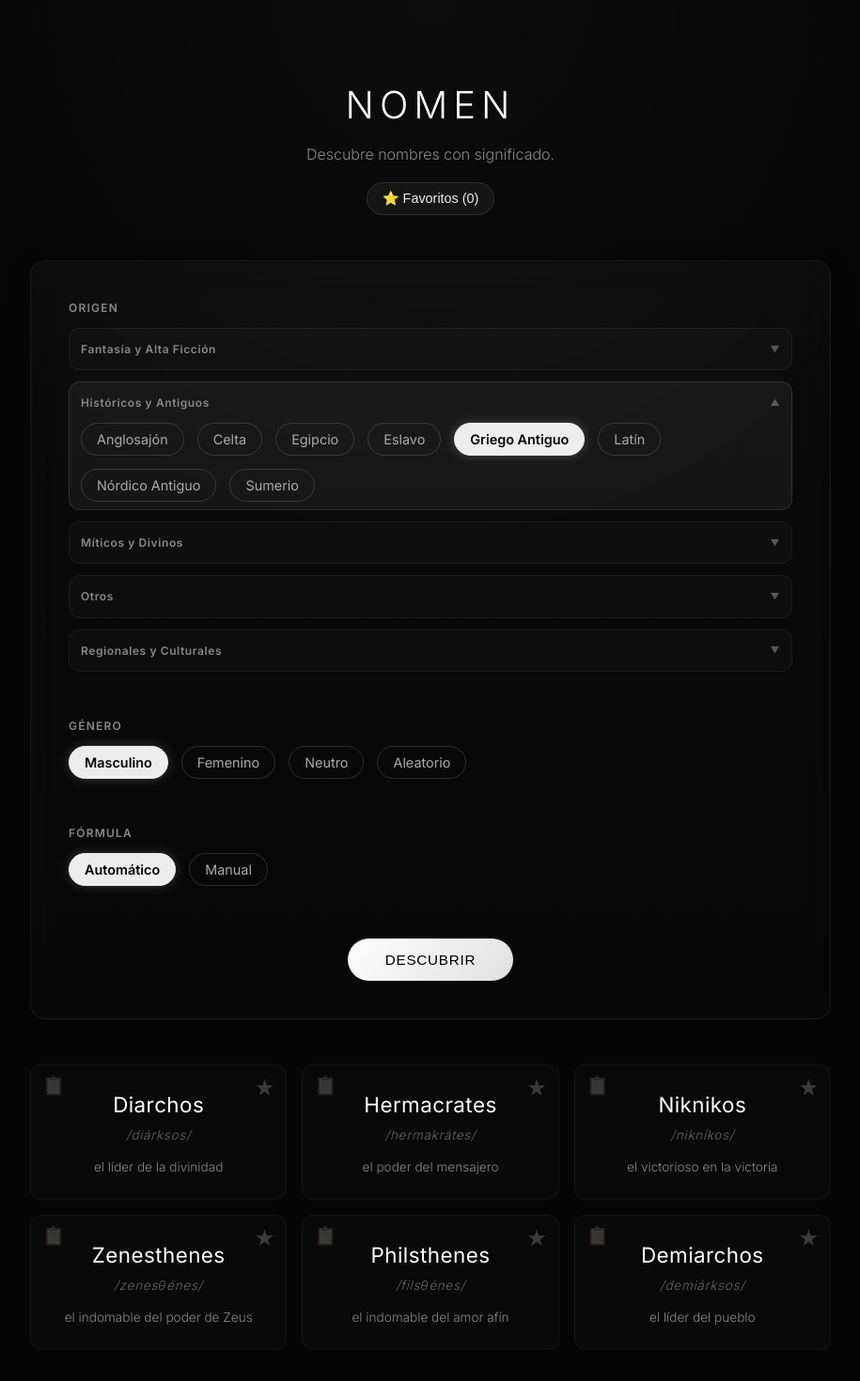
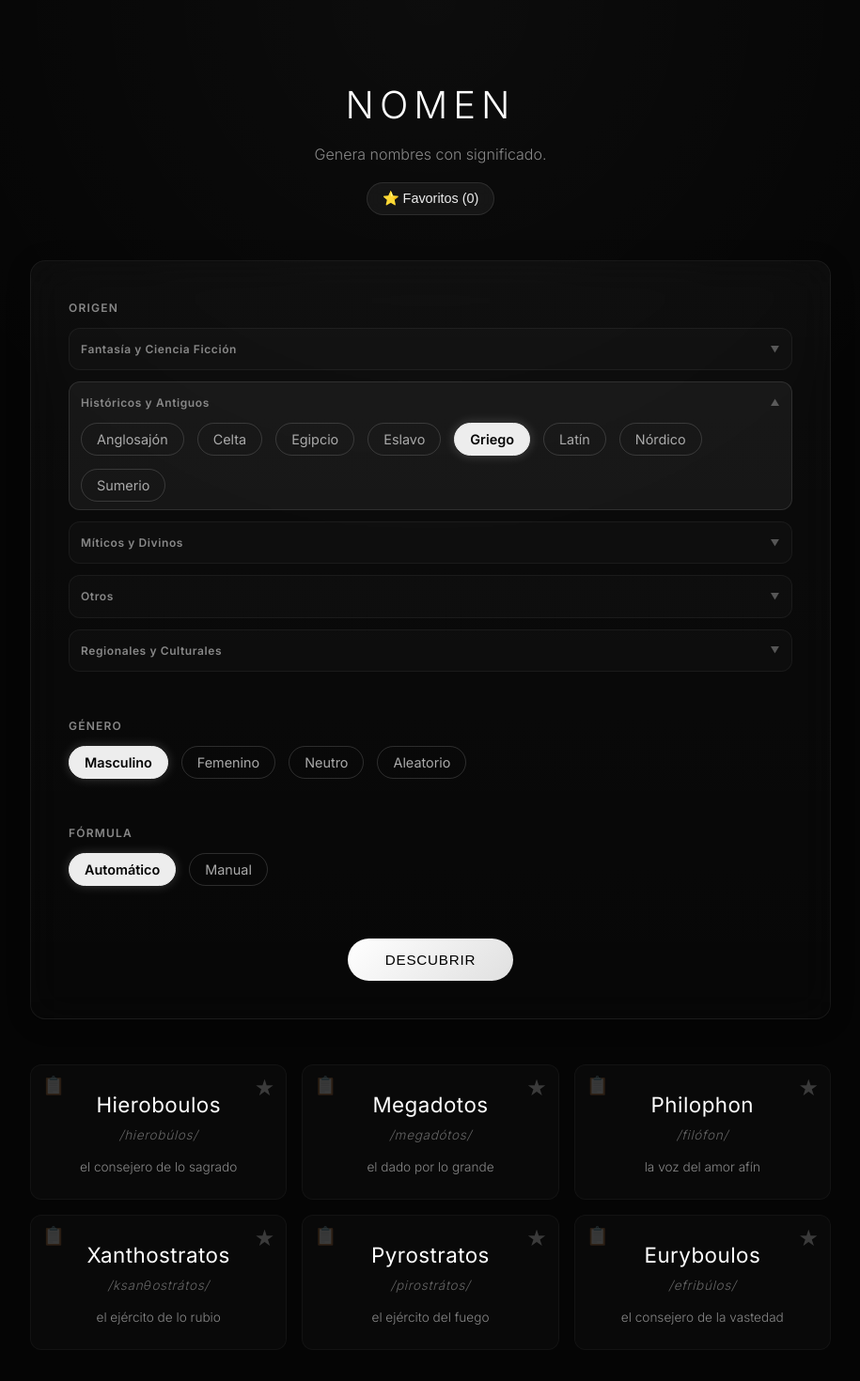
Before and after one commit to AndreaGonRod/generator, a React (Vite) app: page / in a window 1280 px wide. Shown: the top 1470 px of the page at 94% size, without its empty margins (182-1097 px from the left). Built offline with nearby package versions, Linux system fonts and the light colour scheme.

Commit message:
feat: add main React application and name generator logic

```diff
--- a/src/App.jsx
+++ b/src/App.jsx
@@ -6,7 +6,7 @@ import { ChipGroup } from './components/ChipGroup';
 
 const groupedStyleOptions = [
   {
-    label: 'Fantasía y Alta Ficción',
+    label: 'Fantasía y Ciencia Ficción',
     options: [
       { value: 'VALYRIAN', label: 'Alto Valyrio' },
       { value: 'ELVISH', label: 'Élfico' },
@@ -20,9 +20,9 @@ const groupedStyleOptions = [
       { value: 'CELTIC', label: 'Celta' },
       { value: 'EGYPTIAN', label: 'Egipcio' },
       { value: 'SLAVIC', label: 'Eslavo' },
-      { value: 'GREEK', label: 'Griego Antiguo' },
+      { value: 'GREEK', label: 'Griego' },
       { value: 'LATIN', label: 'Latín' },
-      { value: 'NORDIC', label: 'Nórdico Antiguo' },
+      { value: 'NORDIC', label: 'Nórdico' },
       { value: 'SUMERIAN', label: 'Sumerio' }
     ]
   },
@@ -276,7 +276,7 @@ function App() {
     <main className="page-shell">
       <header className="header">
         <h1>Nomen</h1>
-        <p>Descubre nombres con significado.</p>
+        <p>Genera nombres con significado.</p>
         <div className="header-actions">
           <button
             className={`favorites-toggle ${view === 'FAVORITES' ? 'active' : ''}`}
--- a/src/nameGenerator.js
+++ b/src/nameGenerator.js
@@ -112,47 +112,92 @@ const DATA = {
 
   GREEK: {
     roots: [
-      ['Alex', 'la defensa'],
-      ['Andr', 'la fuerza del hombre'],
-      ['Arist', 'la excelencia'],
+      ['Agesi', 'el liderazgo'],
+      ['Agatho', 'lo bueno'],
+      ['Alexi', 'la defensa'],
+      ['Andro', 'la fuerza del hombre'],
+      ['Apollo', 'el sol'],
+      ['Archi', 'el maestro'],
+      ['Aristo', 'la excelencia'],
+      ['Artemi', 'la luna'],
+      ['Athano', 'la inmortalidad'],
       ['Calli', 'la hermosura'],
-      ['Chrys', 'el oro'],
+      ['Chryso', 'el oro'],
       ['Cleo', 'la gloria'],
-      ['Dem', 'el pueblo'],
-      ['Di', 'la divinidad'],
-      ['Euch', 'la buena plegaria'],
-      ['Herm', 'el mensajero'],
-      ['Iren', 'la paz'],
-      ['Lys', 'la liberación'],
-      ['Nik', 'la victoria'],
-      ['Phil', 'el amor afín'],
-      ['Soph', 'la sabiduría'],
-      ['Tim', 'el honor'],
-      ['Zen', 'el poder de Zeus']
+      ['Deino', 'el terror'],
+      ['Demo', 'el pueblo'],
+      ['Dio', 'la divinidad'],
+      ['Eu', 'el bien'],
+      ['Eucho', 'la buena plegaria'],
+      ['Eury', 'la vastedad'],
+      ['Helio', 'el resplandor'],
+      ['Hermo', 'el mensajero'],
+      ['Hiero', 'lo sagrado'],
+      ['Hippo', 'el caballo'],
+      ['Ireno', 'la paz'],
+      ['Iso', 'la igualdad'],
+      ['Leonto', 'el león'],
+      ['Lyco', 'el lobo'],
+      ['Lyso', 'la liberación'],
+      ['Mega', 'lo grande'],
+      ['Meno', 'el espíritu'],
+      ['Neo', 'lo nuevo'],
+      ['Niko', 'la victoria'],
+      ['Pan', 'la totalidad'],
+      ['Pausi', 'el cese'],
+      ['Peri', 'la abundancia'],
+      ['Phano', 'la luz'],
+      ['Philo', 'el amor afín'],
+      ['Poly', 'la multiplicidad'],
+      ['Ptolemo', 'la guerra'],
+      ['Pyro', 'el fuego'],
+      ['Sopho', 'la sabiduría'],
+      ['Sosi', 'la salvación'],
+      ['Strato', 'el ejército'],
+      ['Tele', 'la distancia'],
+      ['Theo', 'la deidad'],
+      ['Thrasy', 'la audacia'],
+      ['Timo', 'el honor'],
+      ['Xantho', 'lo rubio'],
+      ['Xeno', 'el extranjero'],
+      ['Zeno', 'el poder de Zeus']
     ],
-    simpleConnectors: [
-      ['o', ''],
-      ['i', ''],
-      ['a', ''],
-      ['e', '']
-    ],
+    simpleConnectors: [],
     complexInfixes: [],
     suffixes: [
       ['ander', 'MALE', 'el hombre de'],
       ['archos', 'MALE', 'el líder de'],
+      ['bios', 'MALE', 'la vida de'],
+      ['boulos', 'MALE', 'el consejero de'],
       ['cles', 'MALE', 'la gloria de'],
       ['crates', 'MALE', 'el poder de'],
-      ['dorus', 'MALE', 'el regalo de'],
-      ['machus', 'MALE', 'el luchador por'],
+      ['doros', 'MALE', 'el regalo de'],
+      ['dotos', 'MALE', 'el dado por'],
+      ['genes', 'MALE', 'el nacido de'],
+      ['ippos', 'MALE', 'el caballero de'],
+      ['laos', 'MALE', 'el pueblo de'],
+      ['machos', 'MALE', 'el luchador por'],
       ['medes', 'MALE', 'la astucia de'],
       ['menes', 'MALE', 'la fuerza de'],
       ['nikos', 'MALE', 'el victorioso en'],
+      ['phanes', 'MALE', 'el que muestra'],
+      ['phon', 'MALE', 'la voz de'],
       ['sthenes', 'MALE', 'el indomable de'],
+      ['stratos', 'MALE', 'el ejército de'],
+      ['timos', 'MALE', 'el honor de'],
+      ['bia', 'FEMALE', 'la vida de'],
+      ['boule', 'FEMALE', 'el consejo de'],
+      ['clea', 'FEMALE', 'la gloria de'],
+      ['dike', 'FEMALE', 'la justicia de'],
       ['dora', 'FEMALE', 'el regalo de'],
+      ['dota', 'FEMALE', 'la dada por'],
+      ['genia', 'FEMALE', 'la nacida de'],
       ['krateia', 'FEMALE', 'la soberana de'],
       ['mache', 'FEMALE', 'la que lucha por'],
-      ['niche', 'FEMALE', 'la victoria de'],
+      ['meda', 'FEMALE', 'la astuta de'],
+      ['nike', 'FEMALE', 'la victoria de'],
       ['phone', 'FEMALE', 'la voz de'],
+      ['strata', 'FEMALE', 'la estratega de'],
       ['thea', 'FEMALE', 'la diosa de']
     ]
   },
```
Lines whose indentation alone changed are shown as unchanged.
